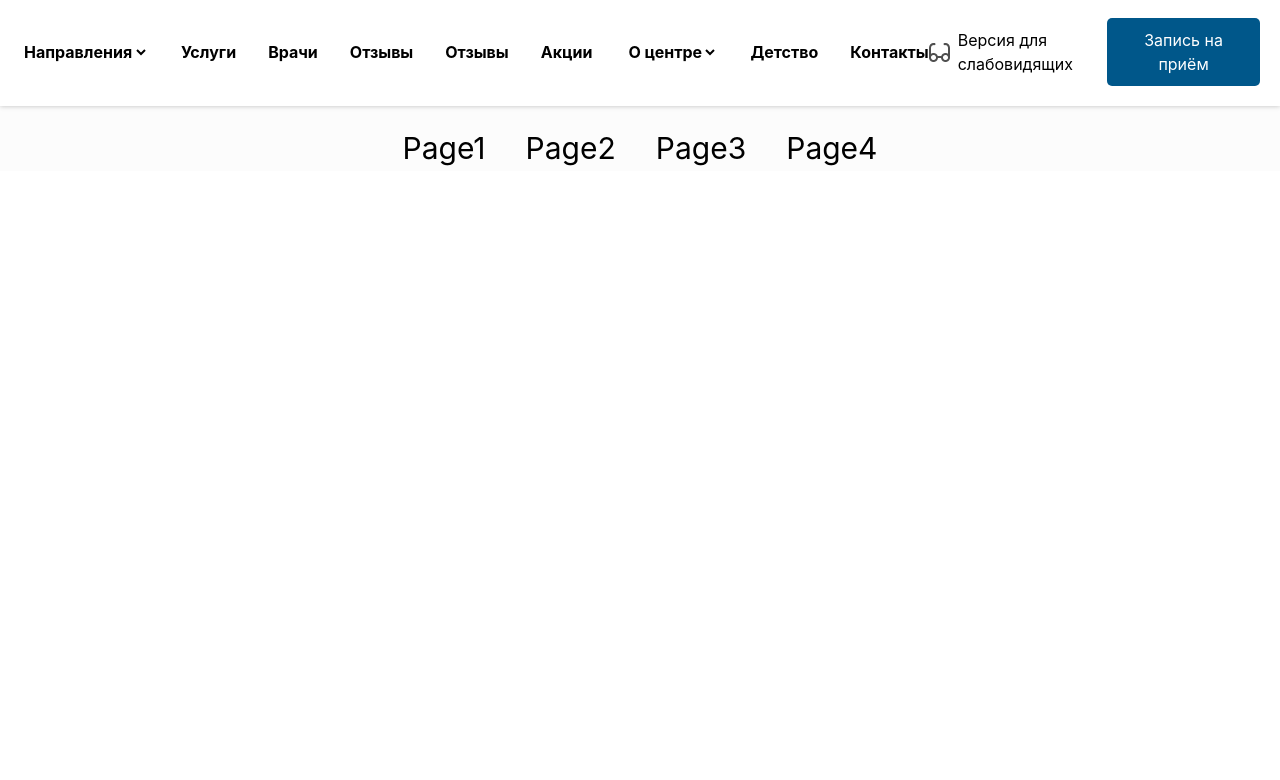
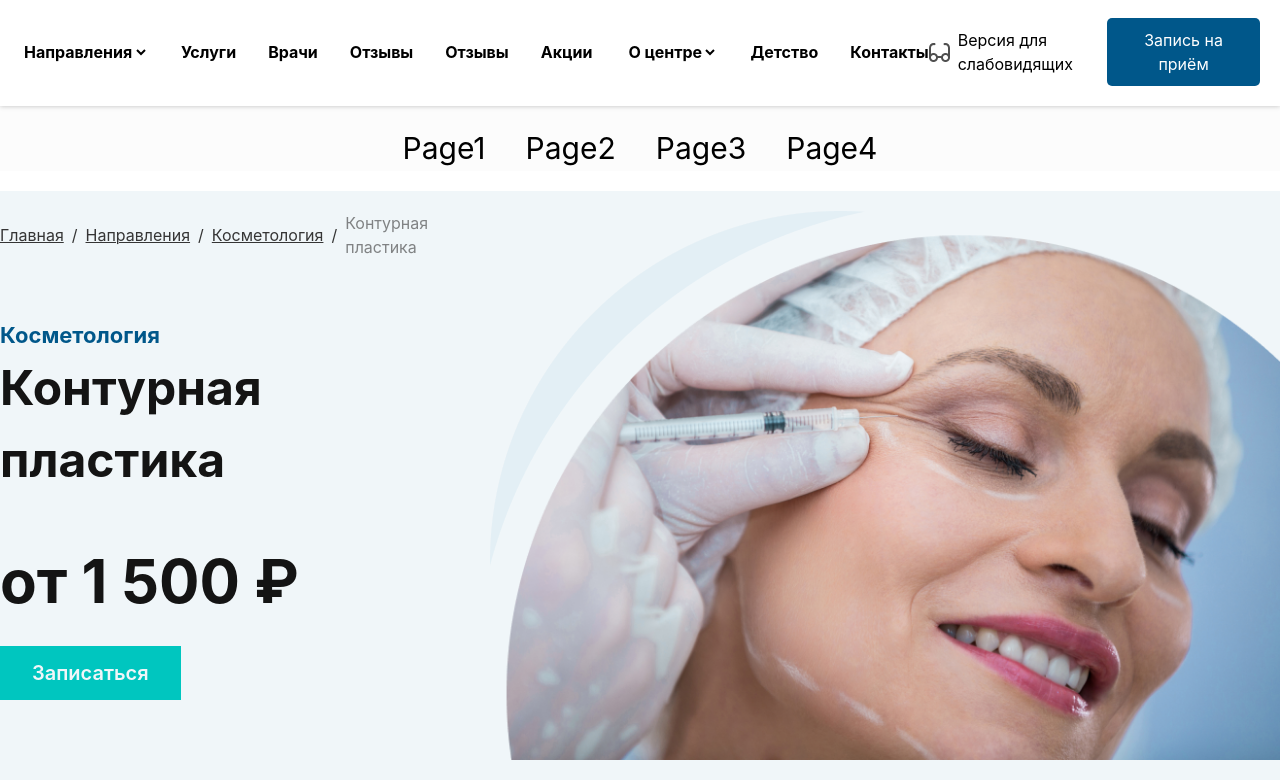
Before and after one commit to hakimovasharifa10-boop/Project4, a website: page src/page4/index.html in a window 1280 px wide. Shown: the part 116-896 px from the top of the page. Before the commit the page ends 800 px from the top, so only its background shows below. Drawn offline with nearby package versions, Linux system fonts and the light colour scheme; files that its build step writes are made by us from their sources.

Commit message:
add first-section page4

```diff
--- a/src/page4/index.html
+++ b/src/page4/index.html
@@ -45,10 +45,11 @@
 
             </div>
         </nav>
-    <nav class="hidden lg:flex justify-between items-center max-w-350 py-5 m-auto px-5  bg-[#FFFFFF] shadow-[0px_0px_5px_#00000040]">
+        <nav
+            class="hidden lg:flex justify-between items-center max-w-350 py-5 m-auto px-5  bg-[#FFFFFF] shadow-[0px_0px_5px_#00000040]">
             <div class="flex gap-8 font-bold">
                 <select>
-        <option >Направления</option>
+                    <option>Направления</option>
                 </select>
                 <p>Услуги</p>
                 <p>Врачи</p>
@@ -56,7 +57,7 @@
                 <p>Отзывы</p>
                 <p>Акции</p>
                 <select>
-        <option >О центре</option>
+                    <option>О центре</option>
                 </select>
                 <p>Детство</p>
                 <p>Контакты</p>
@@ -78,6 +79,31 @@
             <a href="">Page4</a>
         </nav>
     </header>
+    <section class="section-1 bg-[#F0F6F9]    ">
+        <div class="flex justify-between lg:flex-row flex-col max-w-350 m-auto py-5 px-3 lg:px-0">
+            <div>
+                <div class="flex items-center gap-2 text-[#353535]">
+                    <p class="underline decoration-1">Главная</p>
+                    <p>/</p>
+                    <p class="underline decoration-1">Направления</p>
+                    <p>/</p>
+                    <p class="underline decoration-1">Косметология</p>
+                    <p>/</p>
+                    <p class="text-[#35353599]">Контурная пластика</p>
+                </div>
+                <div class="my-15">
+                    <p class="text-[#00578A] text-[22px] font-bold">Косметология</p>
+                    <p class="text-[48px] font-bold text-[#141414] pb-10">Контурная пластика</p>
+                    <p class="text-[60px] font-bold text-[#141414] pb-5">от 1 500 ₽</p>
+                    <button class="text-[20px] font-semibold text-[#F0F6F9]  bg-[#00C6BF] px-8 py-3">Записаться</button>
+                </div>
+            </div>
+            <div class="relative">
+                <img class="absolute " src="./img.png/Subtract.png" alt="">
+                <img src="./img.png/Mask group (4).png" alt="">
+            </div>
+        </div>
+    </section>
 </body>
 
 </html>
```
Also changed, not shown: src/page4/img.png/Mask group (4).png (added), src/page4/img.png/Subtract.png (added). Lines whose indentation alone changed are shown as unchanged.
